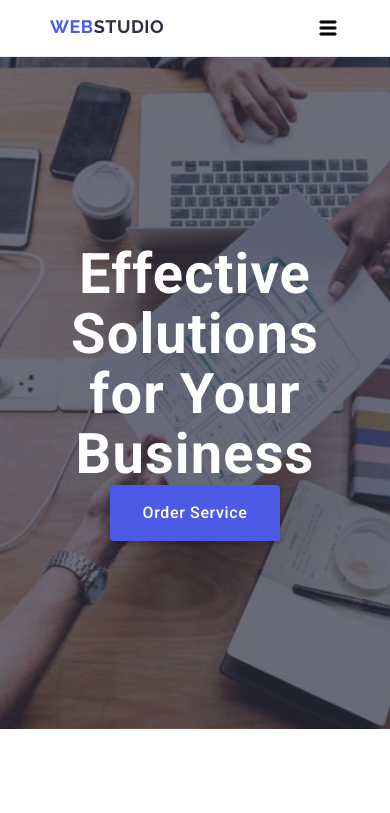
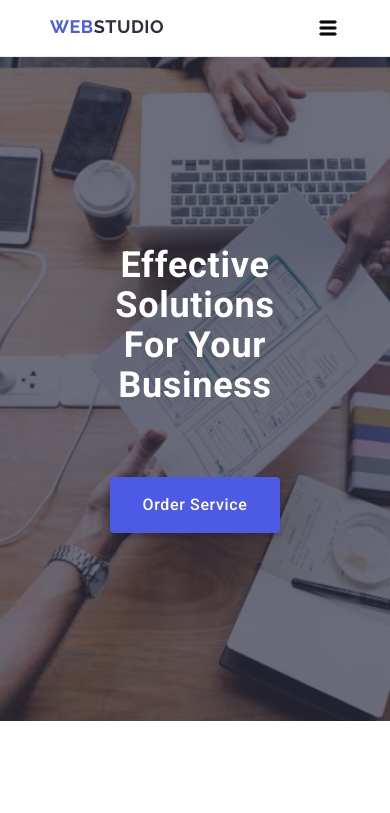
Before and after one commit to ToryKoval/go-it-homework-06, a plain HTML site: page index.html in a window 390 px wide. Shown: the top 813 px of the page. Drawn offline with nearby package versions, Linux system fonts and the light colour scheme.

Commit message:
update mobile main

```diff
--- a/css/styles.css
+++ b/css/styles.css
@@ -292,14 +292,23 @@ screen and (min-device-pixel-ratio: 2) {
             url(../images/main/people-office-mobile@2x.jpg);
     }
 }
+
+.main-container {
+    display: flex;
+    justify-content: center;
+    align-items: center;
+    flex-direction: column;
+}
     .main-title {
+        max-width: 222px;
         color: #FFF;
         text-align: center;
-        font-size: 56px;
+        font-size: 36px;
         font-weight: 700;
-        line-height: 1.07;
-        letter-spacing: 0.02em;
-
+        line-height: 40px;
+        letter-spacing: 0.72px;
+        text-transform: capitalize;
+   padding-bottom: 72px;
     }
 
     .button {
@@ -322,8 +331,6 @@ screen and (min-device-pixel-ratio: 2) {
         box-shadow: 0px 4px 4px 0px rgba(0, 0, 0, 0.15);
         transition: background-color 250ms cubic-bezier(0.4, 0, 0.2, 1);
     }
-
-    ;
 
 
     .button:hover,
--- a/index.html
+++ b/index.html
@@ -61,7 +61,7 @@
     <!-- Main -->
      <main>
         <section class="main-section section">
-            <div class="container">
+            <div class="container main-container">
                 <h1 class="main-title">Effective Solutions for Your Business</h1>
                 <button type="button" class="button">Order Service</button>
             </div>
```
